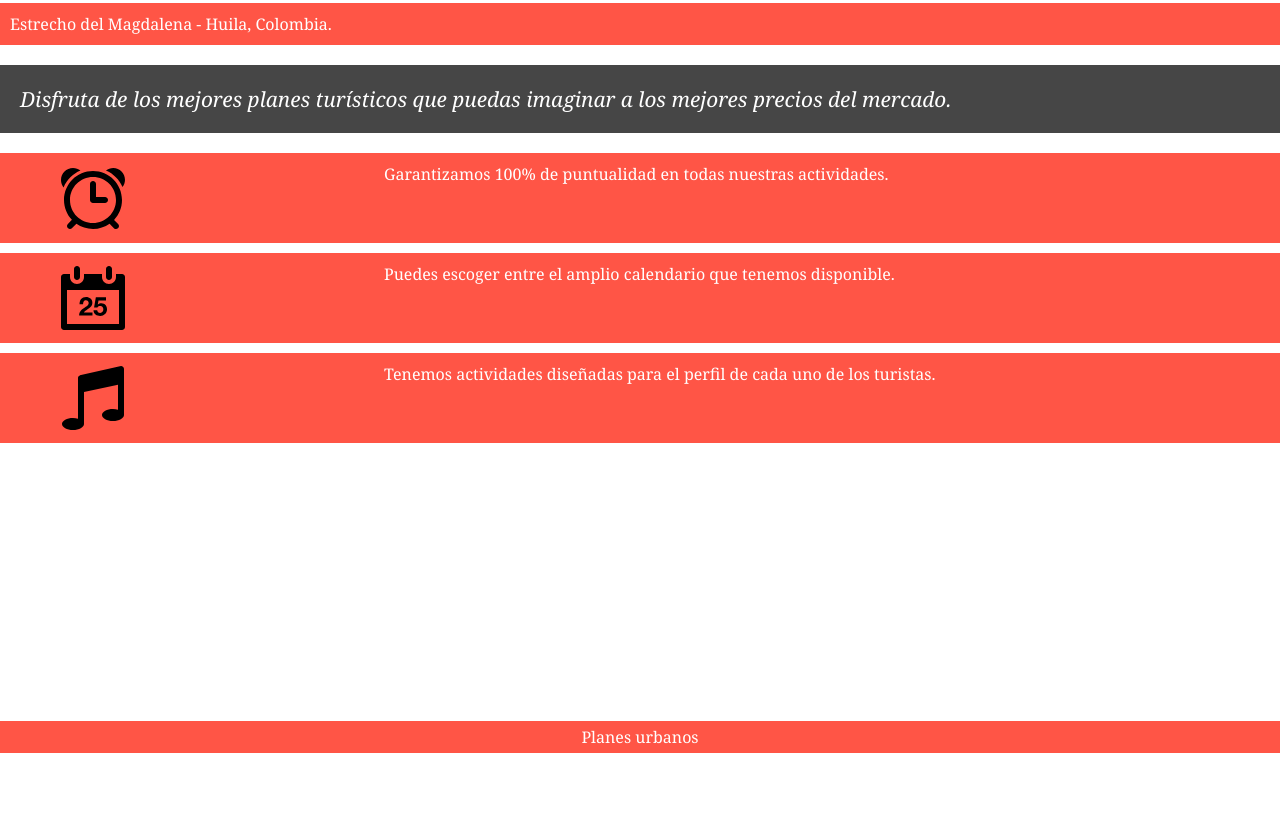
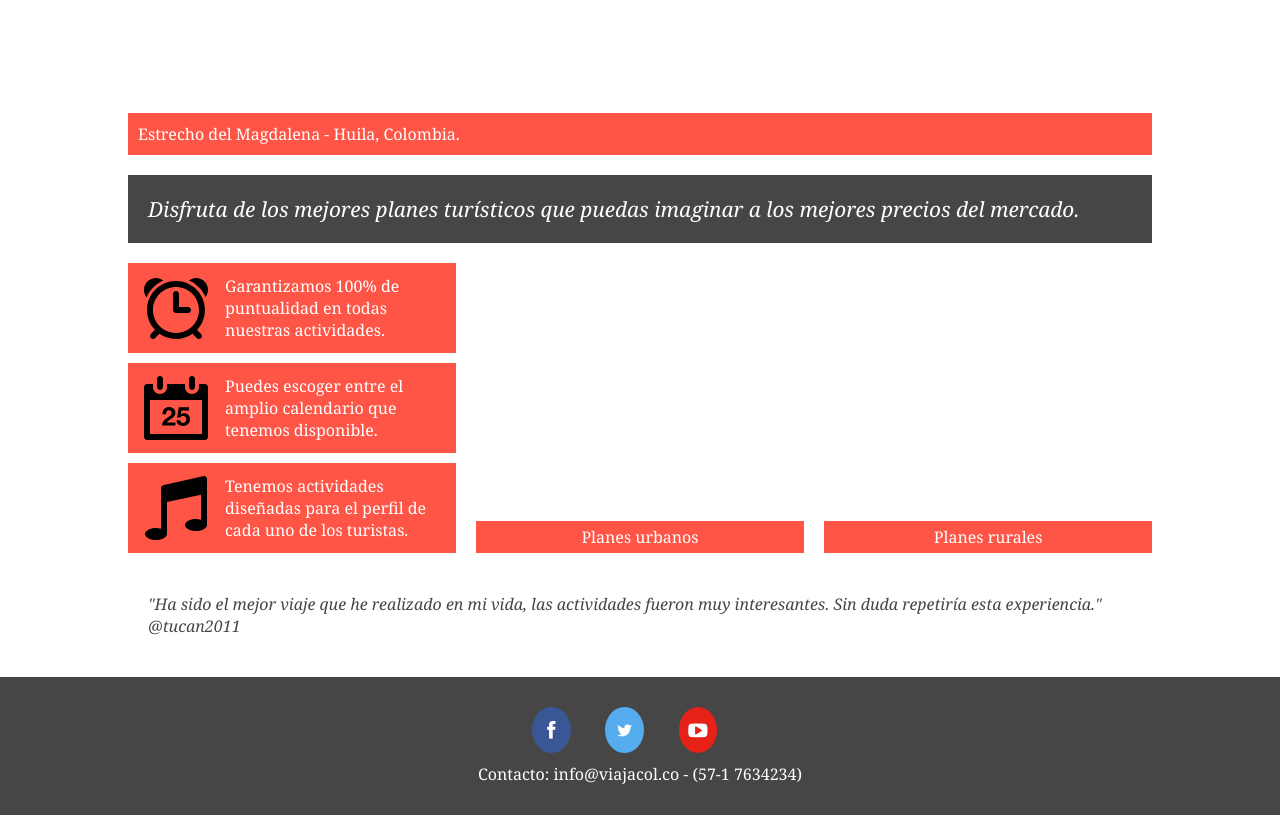
Before and after one commit to sakstellanos/ViajaColombia, a plain HTML site: page index.html in a window 1280 px wide. Shown: the part 438-1260 px from the top of the page. Drawn offline with Linux system fonts and the light colour scheme.

Commit message:
Estilos responsive
Estilos completos de la página principal.

```diff
--- a/css/estilos.css
+++ b/css/estilos.css
@@ -11,12 +11,21 @@ aside {
     width: 100%;
 }
 
+aside p {
+    position: absolute;
+    top: 50%;
+
+    -webkit-transform: translateY(-50%);
+}
+
 aside section {
+    position:relative;
+
     height: 70px;
-    padding: 10px 10px 10px 30%;
+    padding: 10px 10px 10px 96.984px;
     margin-bottom: 10px;
 
-    background: rgb(255,85,70) no-repeat 5% center;
+    background: rgb(255,85,70) no-repeat 16.1664px center;
 }
 
 aside section:nth-child(1) {
@@ -33,6 +42,8 @@ aside section:nth-child(3) {
 }
 
 blockquote {
+    clear: both;
+
     box-sizing: border-box;
     padding: 20px;
     margin-top: 20px;
@@ -227,3 +238,53 @@ nav ul {
 
     background: rgb(70, 70, 70);
 }
+
+@media screen and (min-width: 480px) {
+    .planes {
+        float: left;
+
+        width: 49%;
+    }
+
+    .planes:nth-child(5) {
+        margin-right: 2%;
+    }
+
+    .planes:nth-child(6) {
+        margin: 20px 0;
+    }
+}
+
+@media screen and (min-width: 768px) {
+    #imgPrinc {
+        height: 400px;
+    }
+}
+
+@media screen and (min-width: 1024px) {
+    aside, .planes {
+        margin-bottom: 20px;
+    }
+
+    aside {
+        float: left;
+
+        width: 32%;
+    }
+
+    .contenedor {
+        width: 80%;
+    }
+
+    .planes {
+        width: 32%;
+    }
+
+    .planes:nth-child(5) {
+        margin: 0 2%;
+    }
+
+    .planes:nth-child(6) {
+        margin: 0;
+    }
+}
--- a/index.html
+++ b/index.html
@@ -2,18 +2,22 @@
 <html lang="es">
     <head>
         <meta charset="UTF-8">
+        <meta name="viewport" content="width=device-width, initial-scale=1.0">
         <title>Viaja Colombia</title>
         <link rel="stylesheet" href="css/estilos.css">
+        <link rel="stylesheet" href="css/fontastic.css">
     </head>
     <body>
 
         <header>
-            <h1>Viaja <span>Colo</span><span>mb</span><span>ia</span></h1>
-            <p>Vive la experiencia Colombia!</p>
+            <div class="contenedor">
+                <h1>Viaja <span>Colo</span><span>mb</span><span>ia</span></h1>
+                <p>Vive la experiencia Colombia!</p>
+            </div>
         </header>
 
 
-        <div id="contenedor">
+        <div class="contenedor">
             <nav>
                 <ul>
                     <li><a href="#">HOME</a></li>
@@ -53,16 +57,18 @@
             <blockquote>
                 "Ha sido el mejor viaje que he realizado en mi vida, las actividades fueron muy interesantes. Sin duda repetiría esta experiencia." @tucan2011
             </blockquote>
+        </div>
 
-            <footer>
-                <div>
-                    <a href="http://www.facebook.com"><img src="img/facebook.svg"></a>
-                    <a href="http://www.twitter.com"><img src="img/twitter.svg"></a>
-                    <a href="http://www.youtube.com"><img src="img/youtube.svg"></a>
-                    <p>Contacto: info@viajacol.co - (57-1 7634234)</p>
+        <footer>
+            <div class="contenedor">
+                <div class="redes">
+                    <a href="http://www.facebook.com" class="icon-facebook"></a>
+                    <a href="http://www.twitter.com" class="icon-twitter"></a>
+                    <a href="http://www.youtube.com" class="icon-youtube"></a>
                 </div>
-            </footer>
-        </div>
+                <p>Contacto: info@viajacol.co - (57-1 7634234)</p>
+            </div>
+        </footer>
 
     </body>
 </html>
```
